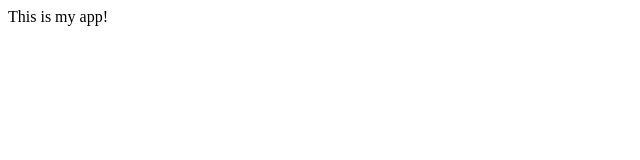
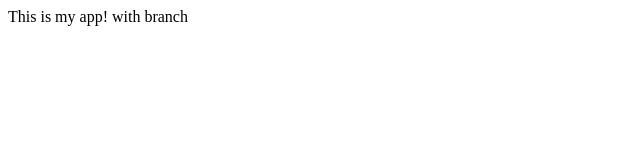
Before and after one commit to varkreddy/myappsample, a plain HTML site: page index.html in a window 1280 px wide. Shown: the full height of the page, 0-640 px from the left. Drawn offline with Linux system fonts and the light colour scheme.

Commit message:
login branch

```diff
--- /dev/null
+++ b/dir2/app.js
@@ -0,0 +1 @@
+console.log('Hello');
--- a/index.html
+++ b/index.html
@@ -3,6 +3,6 @@
     <title>My App</title>
   </head>
   <body>
-    This is my app!
+    This is my app! with branch
   </body>
 </html>
```
Also changed, not shown: login.html (added, +1 -0 lines), log.txt (added).
